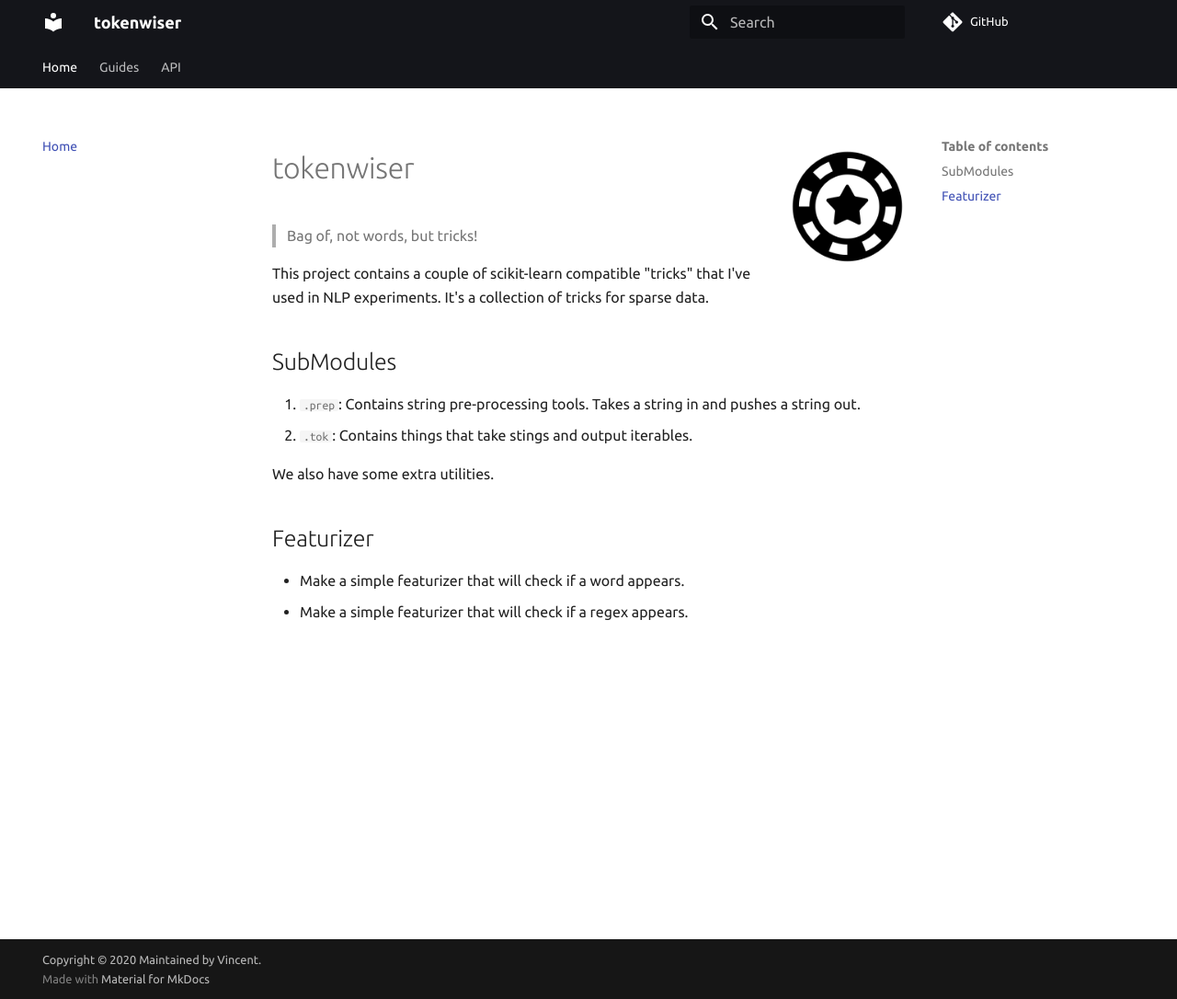
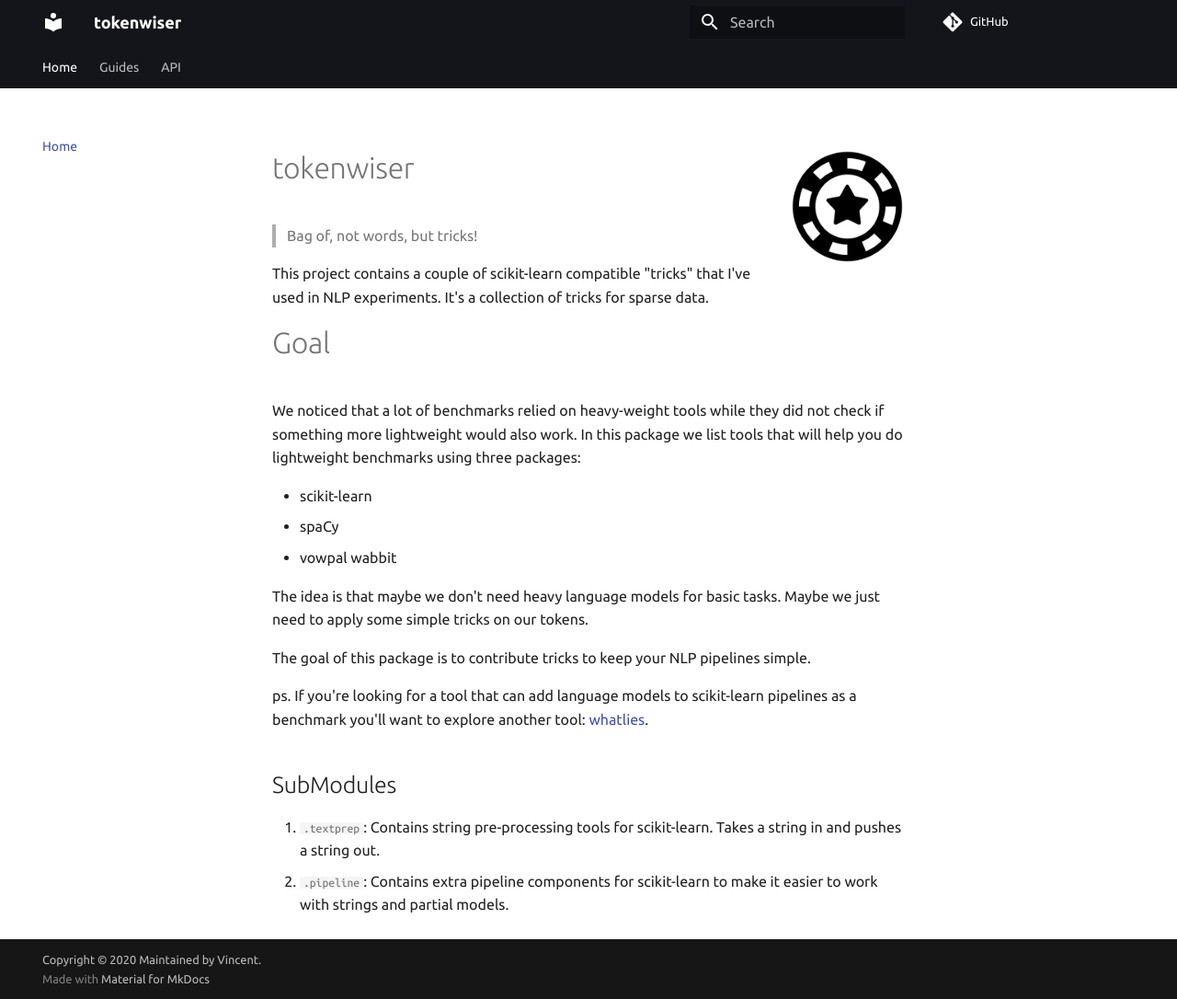
Before and after one commit to koaning/tokenwiser, an MkDocs documentation site: the page built from docs/index.md, in a window 1280 px wide and 1086 px high. Shown: the whole window at 92% size. Built offline with MkDocs 1.6.1 and Material for MkDocs 9.7.7, drawn with Linux system fonts in a browser that asks for light colours; comment, search, counter and statistics services are not loaded.

Commit message:
sklearn-stuff

```diff
--- a/docs/index.md
+++ b/docs/index.md
@@ -7,14 +7,25 @@
 This project contains a couple of scikit-learn compatible "tricks" that I've used in
 NLP experiments. It's a collection of tricks for sparse data.
 
+# Goal
+
+We noticed that a lot of benchmarks relied on heavy-weight tools while they did not
+check if something more lightweight would also work. In this package we list tools
+that will help you do lightweight benchmarks using three packages:
+
+- scikit-learn
+- spaCy
+- vowpal wabbit
+
+The idea is that maybe we don't need heavy language models for basic tasks. Maybe we just need
+to apply some simple tricks on our tokens.
+
+The goal of this package is to contribute tricks to keep your NLP pipelines simple.
+
+ps. If you're looking for a tool that can add language models to scikit-learn pipelines as
+a benchmark you'll want to explore another tool: [whatlies](https://rasahq.github.io/whatlies/tutorial/scikit-learn/).
+
 ## SubModules
 
-1. `.prep`: Contains string pre-processing tools. Takes a string in and pushes a string out.
-2. `.tok`: Contains things that take stings and output iterables.
-
-We also have some extra utilities.
-
-## Featurizer
-
-- Make a simple featurizer that will check if a word appears.
-- Make a simple featurizer that will check if a regex appears.
+1. `.textprep`: Contains string pre-processing tools for scikit-learn. Takes a string in and pushes a string out.
+2. `.pipeline`: Contains extra pipeline components for scikit-learn to make it easier to work with strings and partial models.
```
